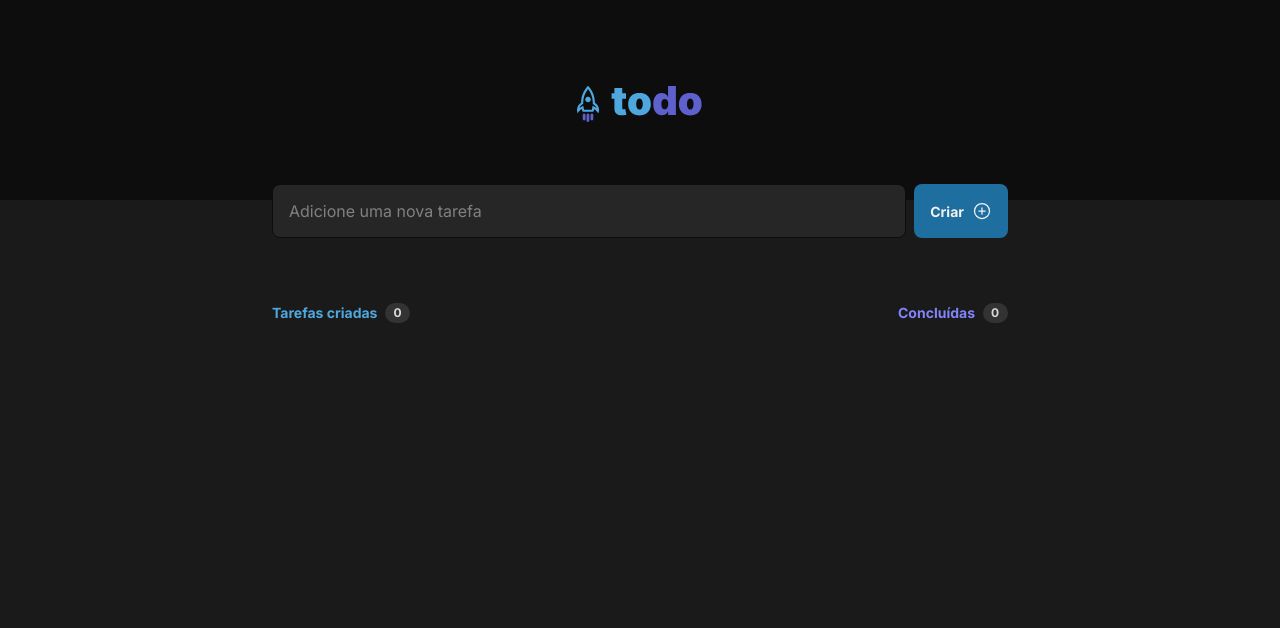
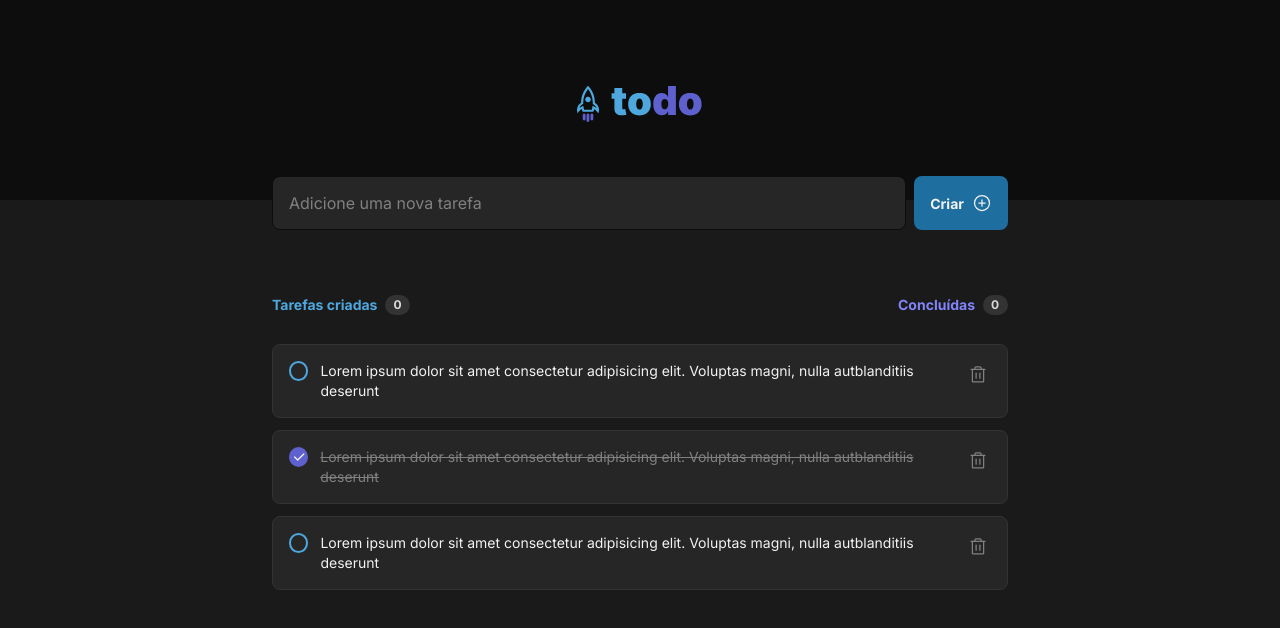
Before and after one commit to gabrielborel/todo, a React (Vite) app: page / in a window 1280 px wide. Shown: the top 628 px of the page. Built offline with nearby package versions, Linux system fonts and the light colour scheme.

Commit message:
General fixes

```diff
--- a/src/components/CreateTaskForm/CreateTask.module.scss
+++ b/src/components/CreateTaskForm/CreateTask.module.scss
@@ -1,5 +1,5 @@
 .container {
-  margin-top: -1rem;
+  margin-top: -1.5rem;
   display: flex;
   gap: 0.5rem;
 
--- a/src/components/Tasks/Tasks.module.scss
+++ /dev/null
@@ -1,36 +0,0 @@
-.container {
-  margin-top: 4rem;
-
-  .tasksStats {
-    display: flex;
-    align-items: center;
-    justify-content: space-between;
-
-    strong {
-      display: flex;
-      align-items: center;
-      gap: 0.5rem;
-      font-size: 0.875rem;
-      font-weight: bold;
-      line-height: 1.6;
-
-      span {
-        padding: 0 8px;
-        background: var(--gray-400);
-        width: 25px;
-        height: 20px;
-        border-radius: 10px;
-        font-size: 0.75rem;
-        color: var(--gray-200);
-      }
-    }
-
-    .createdTasks {
-      color: var(--blue);
-    }
-
-    .completedTasks {
-      color: var(--purple);
-    }
-  }
-}
--- a/src/components/Tasks/index.tsx
+++ /dev/null
@@ -1,18 +0,0 @@
-import styles from './Tasks.module.scss';
-
-export const Tasks = () => {
-  return (
-    <section className={styles.container}>
-      <div className={styles.tasksStats}>
-        <strong className={styles.createdTasks}>
-          Tarefas criadas <span>0</span>
-        </strong>
-        <strong className={styles.completedTasks}>
-          Concluídas <span>0</span>
-        </strong>
-      </div>
-
-      <div className={styles.tasksList}></div>
-    </section>
-  );
-};
--- a/src/pages/App/index.tsx
+++ b/src/pages/App/index.tsx
@@ -1,6 +1,6 @@
 import { CreateTaskForm } from '../../components/CreateTaskForm';
 import { Header } from '../../components/Header';
-import { Tasks } from '../../components/Tasks';
+import { TasksList } from '../../components/TasksList';
 import styles from './App.module.scss';
 
 export default function App() {
@@ -11,7 +11,7 @@
       <section className={styles.container}>
         <CreateTaskForm />
 
-        <Tasks />
+        <TasksList />
       </section>
     </main>
   );
```
